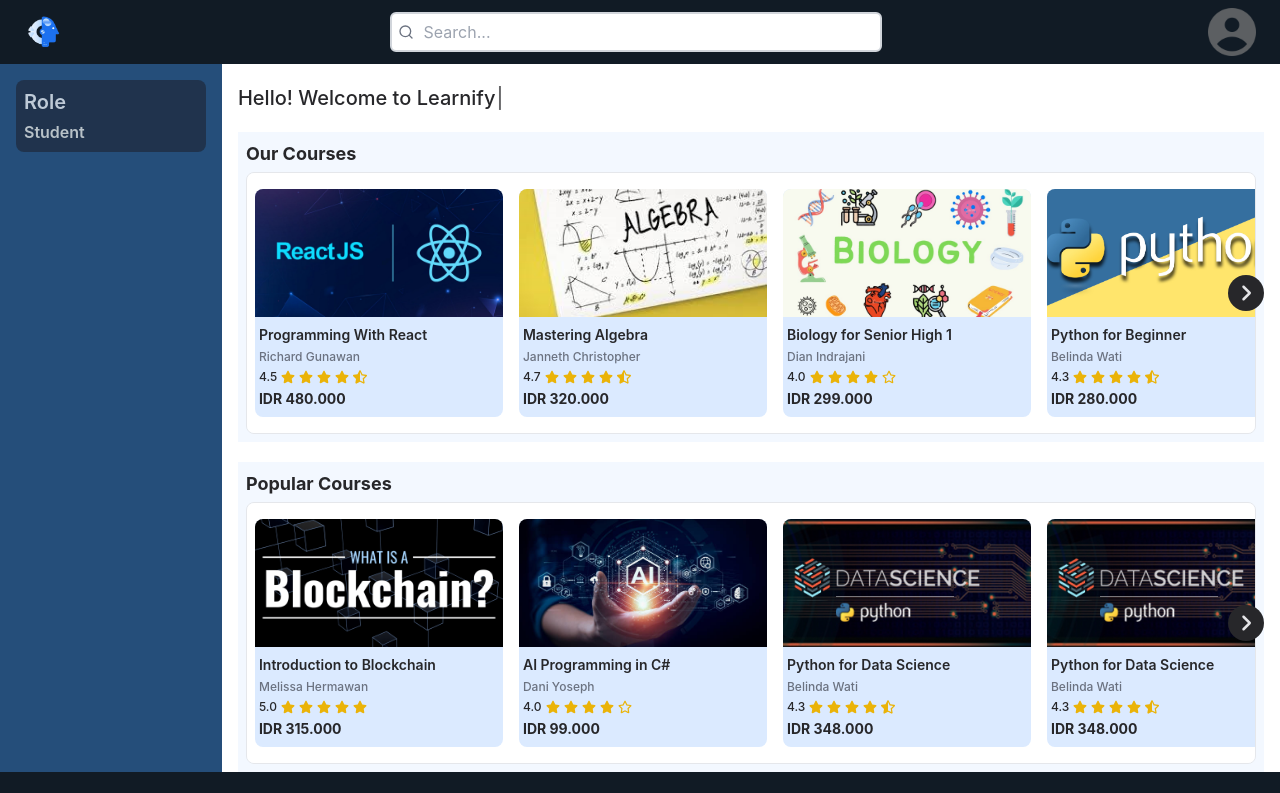
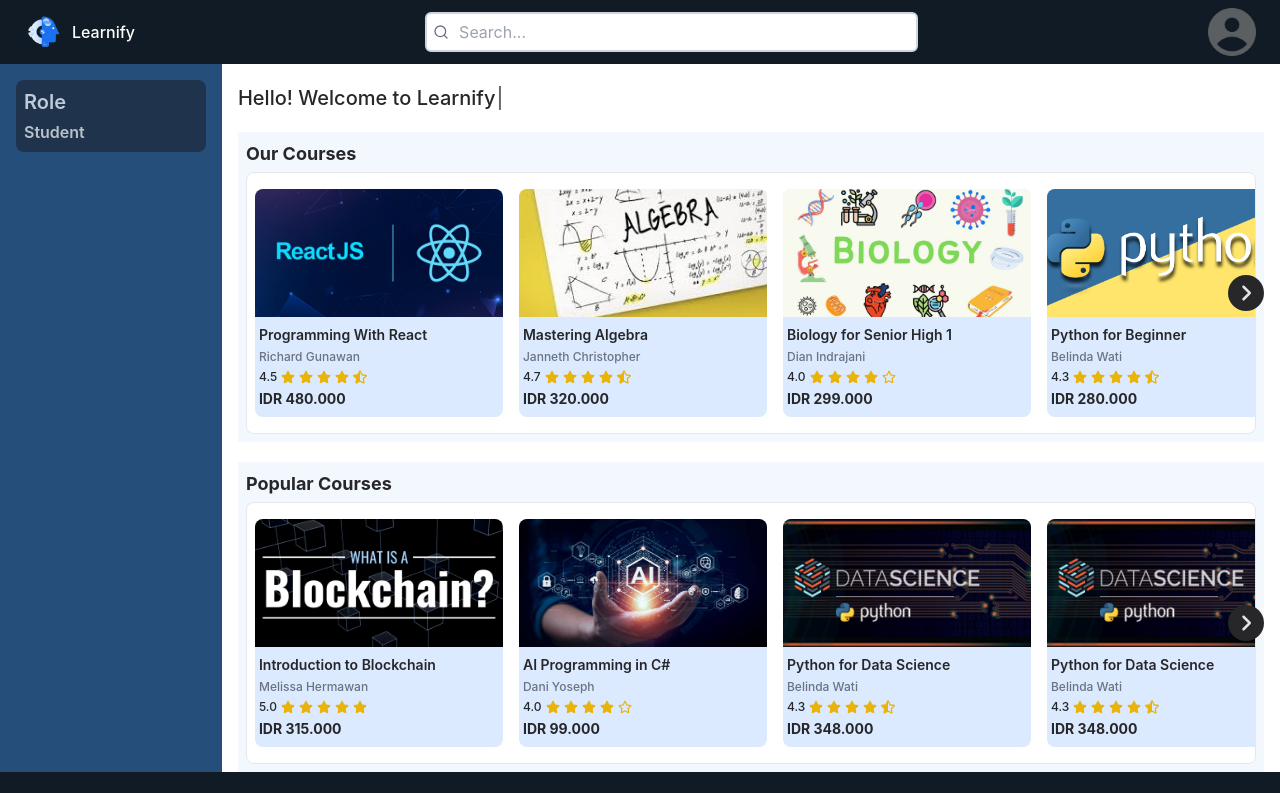
Before and after one commit to chnJia/learnify-web, a React (Create React App) app: page / in a window 1280 px wide. Shown: the top 793 px of the page. Built offline with nearby package versions, Linux system fonts and the light colour scheme.

Commit message:
change navbar size

```diff
--- a/src/components/Navbar.tsx
+++ b/src/components/Navbar.tsx
@@ -7,7 +7,10 @@
 
   return (
     <nav className="w-full bg-dark-blue flex flex-row justify-between py-2 px-6 items-center">
-      <img src={logo} className='w-10 cursor-pointer' alt="Logo" />
+       <div className="flex items-center">
+        <img src={logo} className='w-10 cursor-pointer' alt="Logo" />
+        <span className="text-white font-medium text-md ml-2">Learnify</span>
+      </div>
 
       <div className="flex w-2/5 mx-4 relative">
         <input
```
